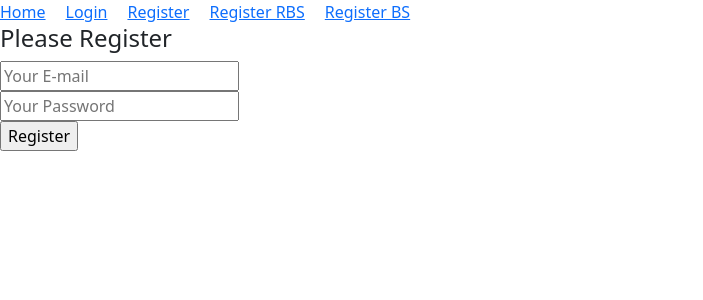
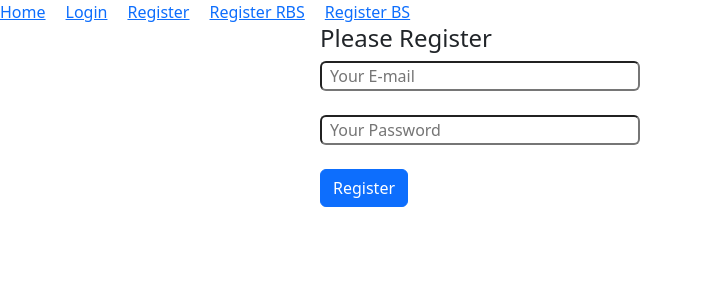
Before and after one commit to Safat11/email-password-authentication-login-form, a React (Vite) app: page /register in a window 1280 px wide. Shown: the top 300 px of the page, without its empty margins (0-703 px from the left). Built offline with nearby package versions, Linux system fonts and the light colour scheme.

Commit message:
Create New User Using Email And Password on Firebase

```diff
--- a/src/components/Register/Register.jsx
+++ b/src/components/Register/Register.jsx
@@ -1,4 +1,8 @@
 import React, { useState } from 'react';
+import { createUserWithEmailAndPassword, getAuth } from 'firebase/auth';
+import app from '../../firebase/firebase.config';
+
+const auth = getAuth(app);
 
 const Register = () => {
 
@@ -8,6 +12,17 @@ const Register = () => {
         const email = event.target.email.value;
         const password = event.target.password.value;
         console.log(email, password);
+
+        // create user in firebase
+        createUserWithEmailAndPassword(auth, email, password)
+        .then(result => {
+            const loggedUser = result.user;
+            console.log(loggedUser);
+        })
+        .catch(error => {
+            console.error(error);
+        })
+
     }
 
     const [email, setEmail] = useState('');
@@ -20,15 +35,15 @@ const Register = () => {
         // console.log(event.target.value);
     }
     return (
-        <div>
+        <div className='w-50 mx-auto'>
             <h4>Please Register</h4>
 
             <form onSubmit={handleSubmit}>
-            <input onChange={handleEmailChange} type="email" name="name" id="email" placeholder='Your E-mail' />
+            <input className='w-50 mb-4 rounded ps-2' onChange={handleEmailChange} type="email" name="name" id="email" placeholder='Your E-mail' />
             <br />
-            <input onBlur={handlePasswordBlur} type="password" name="password" id="password" placeholder='Your Password' />
+            <input className='w-50 mb-4 rounded ps-2' onBlur={handlePasswordBlur} type="password" name="password" id="password" placeholder='Your Password' />
             <br />
-            <input type="submit" value="Register" />
+            <input className='btn btn-primary' type="submit" value="Register" />
             </form>
         </div>
     );
--- /dev/null
+++ b/src/firebase/firebase.config.js
@@ -0,0 +1,22 @@
+// Import the functions you need from the SDKs you need
+import { initializeApp } from "firebase/app";
+import { getAnalytics } from "firebase/analytics";
+// TODO: Add SDKs for Firebase products that you want to use
+// https://firebase.google.com/docs/web/setup#available-libraries
+
+// Your web app's Firebase configuration
+// For Firebase JS SDK v7.20.0 and later, measurementId is optional
+const firebaseConfig = {
+  apiKey: "AIzaSyDnnXUwI7uW64wSE68ZKQKKuvFj_lG50sM",
+  authDomain: "email-password-auth-fa1e7.firebaseapp.com",
+  projectId: "email-password-auth-fa1e7",
+  storageBucket: "email-password-auth-fa1e7.firebasestorage.app",
+  messagingSenderId: "802254102588",
+  appId: "1:802254102588:web:5f3e9a26e87b827123e339",
+  measurementId: "G-7L51KYYCH8"
+};
+
+// Initialize Firebase
+const app = initializeApp(firebaseConfig);
+const analytics = getAnalytics(app);
+export default app;
```
